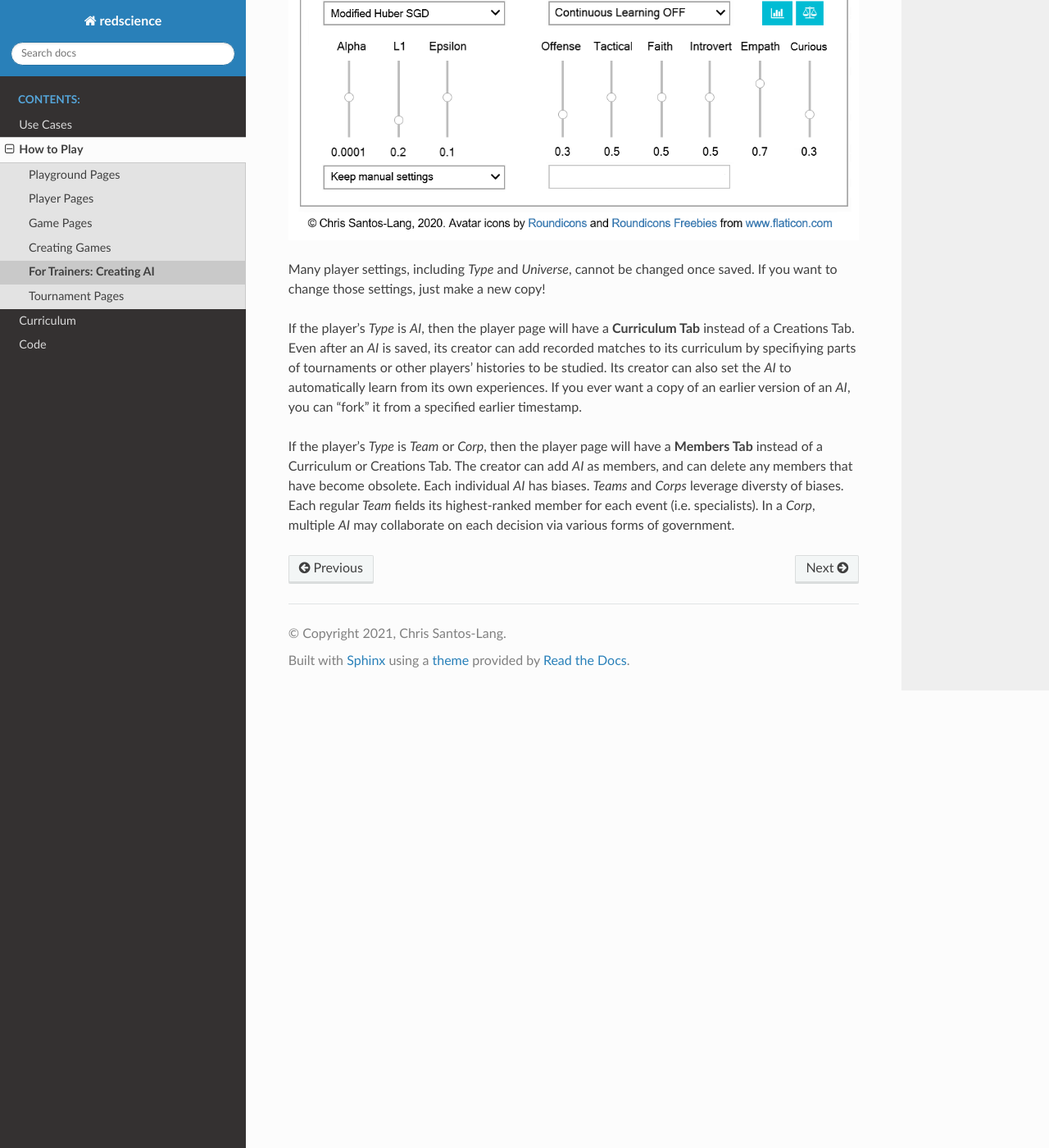
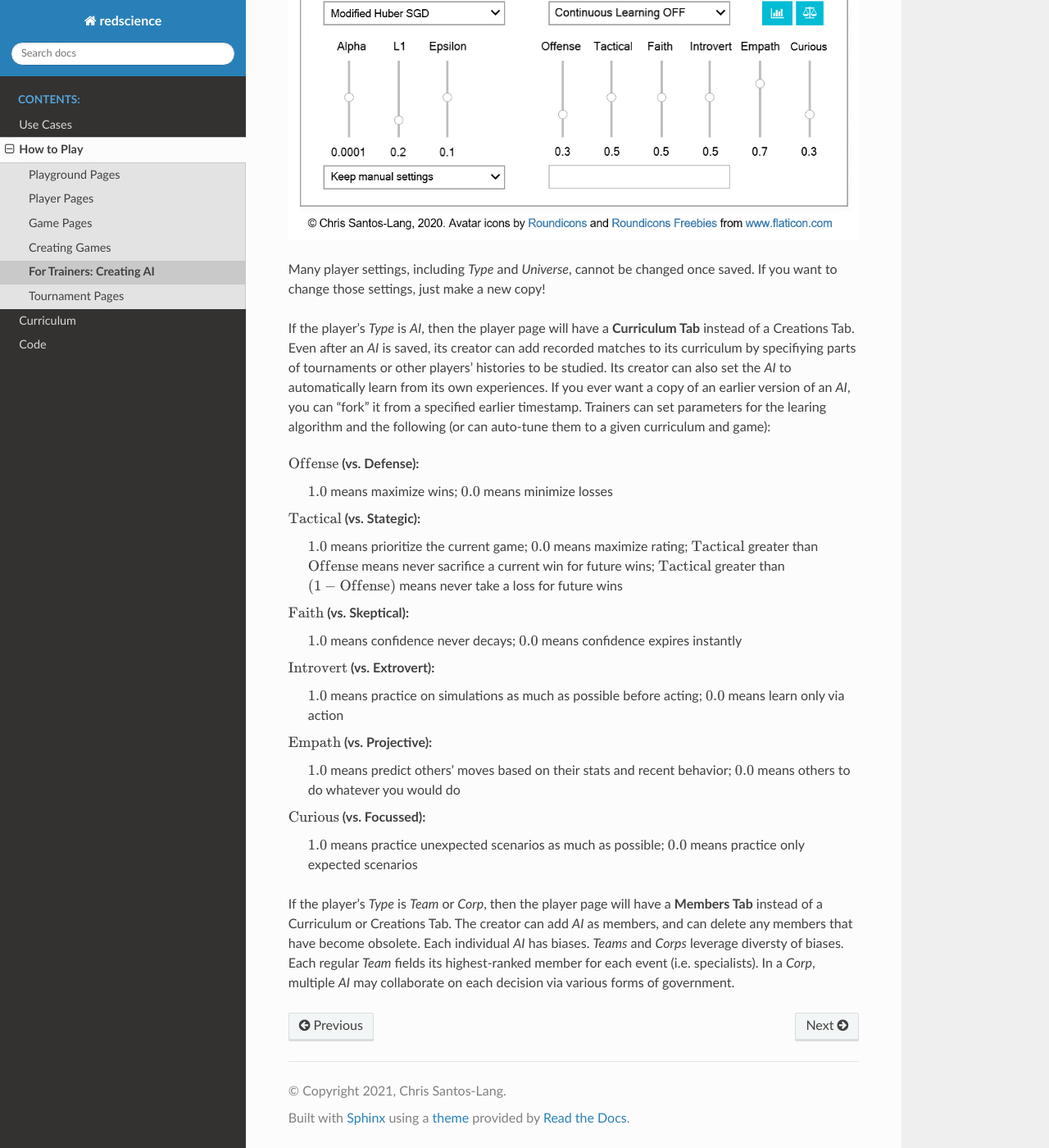
Before and after one commit to ChrisSantosLang/redscience, a Sphinx documentation site: the page built from docs/source/playerfactory.rst, in a window 1280 px wide and 1400 px high, scrolled down 794 px. Shown: the whole window at 82% size. Built offline with Sphinx 7.4.7 and the Read the Docs theme 2.0.0, drawn with Linux system fonts in a browser that asks for light colours.

Commit message:
Update playerfactory.rst

```diff
--- a/docs/source/playerfactory.rst
+++ b/docs/source/playerfactory.rst
@@ -19,7 +19,35 @@ can add recorded matches to its curriculum by specifiying parts of
 tournaments or other players' histories to be studied. Its creator
 can also set the *AI* to automatically learn from its own experiences.
 If you ever want a copy of an earlier version of an *AI*, you can "fork"
-it from a specified earlier timestamp.
+it from a specified earlier timestamp. Trainers can set parameters for
+the learing algorithm and the following (or can auto-tune them to
+a given curriculum and game):
+
+:math:`\text{Offense}` (vs. Defense):
+  :math:`1.0` means maximize wins; :math:`0.0` means minimize losses
+
+:math:`\text{Tactical}` (vs. Stategic):
+  :math:`1.0` means prioritize the current game; :math:`0.0` means maximize rating;
+  :math:`\text{Tactical}` greater than :math:`\text{Offense}` means
+  never sacrifice a current win for future wins;
+  :math:`\text{Tactical}` greater than :math:`(1 - \text{Offense})`
+  means never take a loss for future wins
+
+:math:`\text{Faith}` (vs. Skeptical):
+  :math:`1.0` means confidence never decays; :math:`0.0` means confidence expires
+  instantly
+
+:math:`\text{Introvert}` (vs. Extrovert):
+  :math:`1.0` means practice on simulations as much as possible before acting;
+  :math:`0.0` means learn only via action
+
+:math:`\text{Empath}` (vs. Projective):
+  :math:`1.0` means predict others’ moves based on their stats and recent behavior;
+  :math:`0.0` means others to do whatever you would do
+
+:math:`\text{Curious}` (vs. Focussed):
+  :math:`1.0` means practice unexpected scenarios as much as possible; :math:`0.0`
+  means practice only expected scenarios
 
 If the player's *Type* is *Team* or *Corp*, then the player page will
 have a **Members Tab** instead of a Curriculum or Creations Tab.
```
